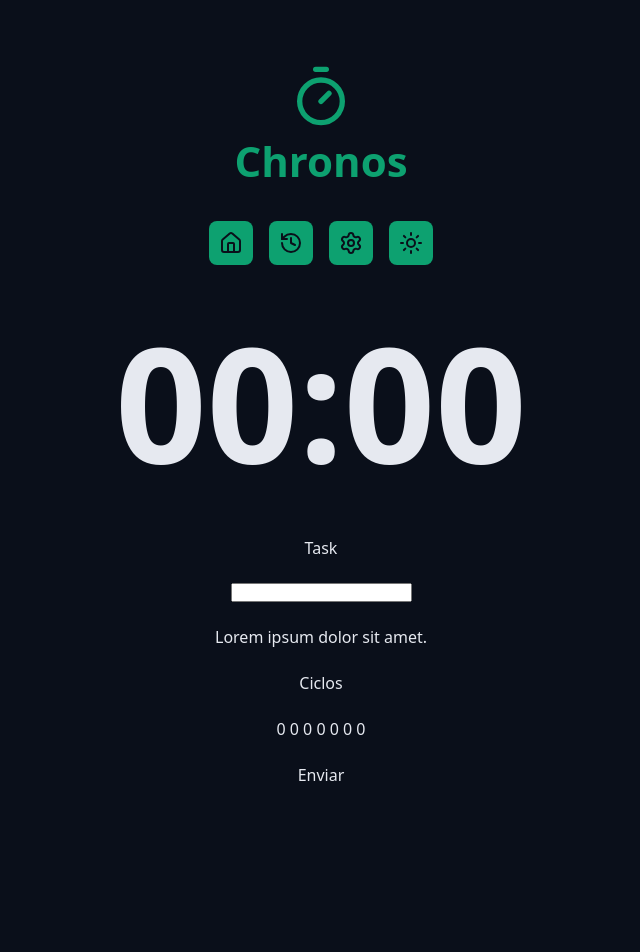
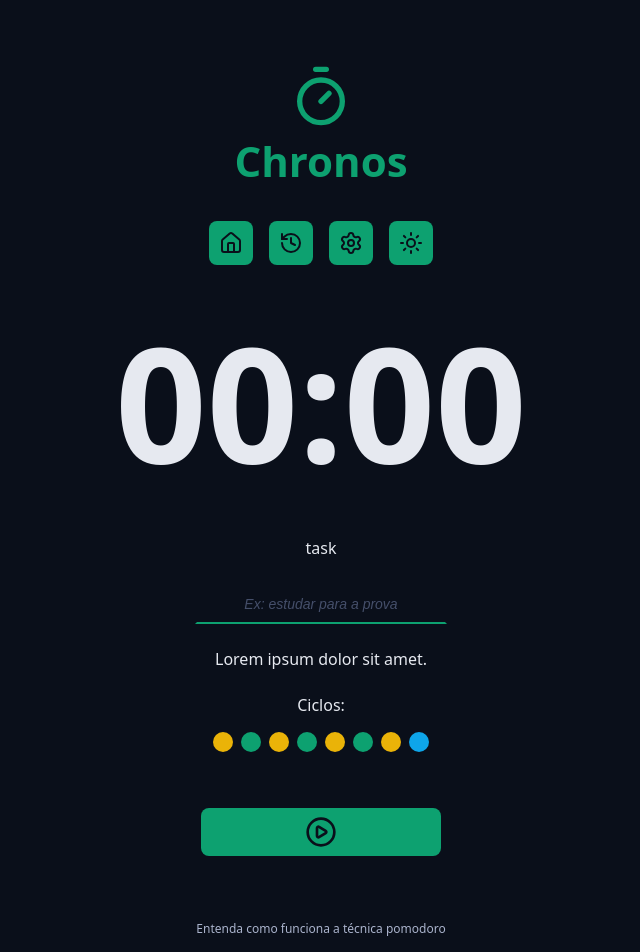
Before and after one commit to FernandoDalpiaz/chronos-pomodoro, a React (Vite) app: page / in a window 1280 px wide. Shown: the top 952 px of the page, without its empty margins (319-959 px from the left). Before the commit the page ends 818 px from the top, so only its background shows below. Built offline with nearby package versions, Linux system fonts and the light colour scheme.

Commit message:
Mais componentes e useState

```diff
--- a/src/App.tsx
+++ b/src/App.tsx
@@ -3,6 +3,10 @@
 import { Menu } from './components/Menu';
 import { CountDown } from './components/CountDown';
 import { DefaultInput } from './components/DefaultInput';
+import { Cycles } from './components/Cycles';
+import { DefaultButton } from './components/DefaultButton';
+import { PlayCircleIcon } from 'lucide-react';
+import { Footer } from './components/Footer';
 
 import './styles/theme.css';
 import './styles/global.css';
@@ -13,16 +17,24 @@
       <Container>
         <Logo />
       </Container>
+
       <Container>
         <Menu />
       </Container>
+
       <Container>
         <CountDown />
       </Container>
+
       <Container>
         <form action=''>
           <div className='formRow'>
-            <DefaultInput id='input' type='number'></DefaultInput>
+            <DefaultInput
+              id='input'
+              type='text'
+              labelText='task'
+              placeholder='Ex: estudar para a prova'
+            ></DefaultInput>
           </div>
 
           <div className='formRow'>
@@ -30,14 +42,17 @@
           </div>
 
           <div className='formRow'>
-            <p>Ciclos</p>
-            <p>0 0 0 0 0 0 0 </p>
+            <Cycles></Cycles>
           </div>
 
           <div className='formRow'>
-            <p>Enviar</p>
+            <DefaultButton icon={<PlayCircleIcon />} color='green' />
           </div>
         </form>
+      </Container>
+
+      <Container>
+        <Footer />
       </Container>
     </>
   );
--- /dev/null
+++ b/src/components/Cycles/index.tsx
@@ -0,0 +1,19 @@
+import styles from './styles.module.css';
+
+export function Cycles() {
+  return (
+    <div className={styles.cycles}>
+      <span>Ciclos:</span>
+      <div className={styles.cycleDots}>
+        <span className={`${styles.cycleDot} ${styles.workTime}`}></span>
+        <span className={`${styles.cycleDot} ${styles.shortBreakTime}`}></span>
+        <span className={`${styles.cycleDot} ${styles.workTime}`}></span>
+        <span className={`${styles.cycleDot} ${styles.shortBreakTime}`}></span>
+        <span className={`${styles.cycleDot} ${styles.workTime}`}></span>
+        <span className={`${styles.cycleDot} ${styles.shortBreakTime}`}></span>
+        <span className={`${styles.cycleDot} ${styles.workTime}`}></span>
+        <span className={`${styles.cycleDot} ${styles.longBreakTime}`}></span>
+      </div>
+    </div>
+  );
+}
--- /dev/null
+++ b/src/components/Cycles/styles.module.css
@@ -0,0 +1,29 @@
+.cycles {
+  display: flex;
+  flex-direction: column;
+  gap: 1.6rem;
+  text-align: center;
+}
+
+.cycleDots {
+  display: flex;
+  gap: 0.8rem;
+}
+
+.cycleDot {
+  width: 2rem;
+  height: 2rem;
+  border-radius: 50%;
+}
+
+.workTime {
+  background-color: var(--warning);
+}
+
+.shortBreakTime {
+  background-color: var(--primary);
+}
+
+.longBreakTime {
+  background-color: var(--info);
+}
--- /dev/null
+++ b/src/components/DefaultButton/index.tsx
@@ -0,0 +1,20 @@
+import styles from './styles.module.css';
+
+type DefaultButtonProps = {
+  icon: React.ReactNode;
+  color?: 'green' | 'red';
+} & React.ComponentProps<'button'>;
+
+export function DefaultButton({
+  icon,
+  color = 'green',
+  ...props
+}: DefaultButtonProps) {
+  return (
+    <>
+      <button className={`${styles.button} ${styles[color]}`} {...props}>
+        {icon}
+      </button>
+    </>
+  );
+}
--- /dev/null
+++ b/src/components/DefaultButton/styles.module.css
@@ -0,0 +1,30 @@
+.button {
+  border: none;
+  display: flex;
+  align-items: center;
+  justify-content: center;
+  min-width: 24rem;
+  padding: 0.8rem;
+  border-radius: 0.8rem;
+  margin: 3.2rem 0;
+  transition: all 0.1s ease-in-out;
+}
+
+.button svg {
+  width: 3.2rem;
+  height: 3.2rem;
+}
+
+.button:hover {
+  filter: brightness(80%);
+}
+
+.red {
+  background-color: var(--error);
+  color: var(--text-over-error);
+}
+
+.green {
+  background-color: var(--primary);
+  color: var(--text-over-primary);
+}
--- a/src/components/DefaultInput/index.tsx
+++ b/src/components/DefaultInput/index.tsx
@@ -1,12 +1,20 @@
+import styles from './styles.module.css';
+
 type DefaultInputProps = {
   id: string;
+  labelText: string;
 } & React.ComponentProps<'input'>;
 
-export function DefaultInput({ id, type }: DefaultInputProps) {
+export function DefaultInput({
+  id,
+  type,
+  labelText,
+  ...rest
+}: DefaultInputProps) {
   return (
     <>
-      <label htmlFor={id}>Task</label>
-      <input id={id} type={type} />
+      <label htmlFor={id}>{labelText}</label>
+      <input className={styles.input} id={id} type={type} {...rest} />
     </>
   );
 }
--- a/src/components/DefaultInput/styles.module.css
+++ b/src/components/DefaultInput/styles.module.css
@@ -0,0 +1,27 @@
+.input {
+  background: transparent;
+  text-align: center;
+  border: 0.2rem solid transparent;
+  border-bottom: 0.2rem solid var(--primary);
+  font-size: 1.8rem;
+  padding: 0.8rem;
+  color: var(--text-default);
+  outline: none;
+  transition: all 0.1s ease-in-out;
+}
+
+.input:focus {
+  border: 0.2rem solid var(--primary);
+  border-radius: 0.8rem;
+}
+
+.input::placeholder {
+  color: var(--gray-500);
+  font-size: 1.4rem;
+  font-style: italic;
+}
+
+.input:disabled {
+  border-bottom: 0.2rem solid var(--disabled);
+  color: var(--text-muted);
+}
--- /dev/null
+++ b/src/components/Footer/index.tsx
@@ -0,0 +1,13 @@
+import styles from './styles.module.css';
+
+export function Footer() {
+  return (
+    <footer className={styles.footer}>
+      <a href=''>Entenda como funciona a técnica pomodoro</a>
+      <a href=''>
+        Chronos Pomodoro &copy; {new Date().getFullYear()} - Feito por Fernando
+        L. Dalpiaz
+      </a>
+    </footer>
+  );
+}
--- /dev/null
+++ b/src/components/Footer/styles.module.css
@@ -0,0 +1,19 @@
+.footer {
+  display: flex;
+  flex-direction: column;
+  align-items: center;
+  justify-content: center;
+  gap: 1.6rem;
+}
+
+.footer a {
+  font-size: 1.2rem;
+  color: var(--text-muted);
+  text-decoration: none;
+}
+
+.footer a:hover {
+  font-size: 1.2rem;
+  color: var(--text-muted);
+  text-decoration: underline;
+}
```
